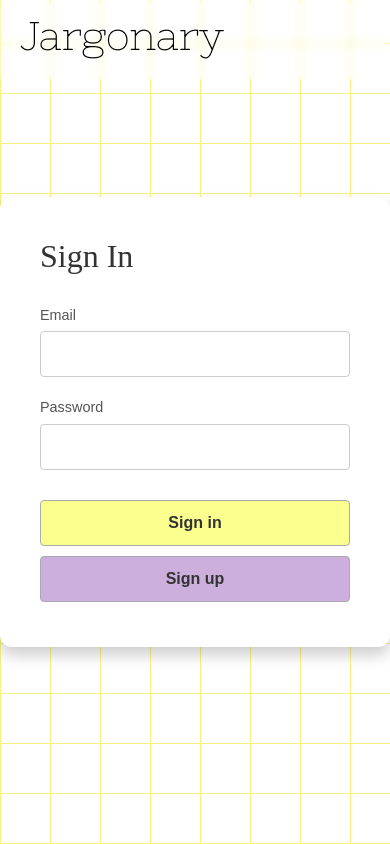
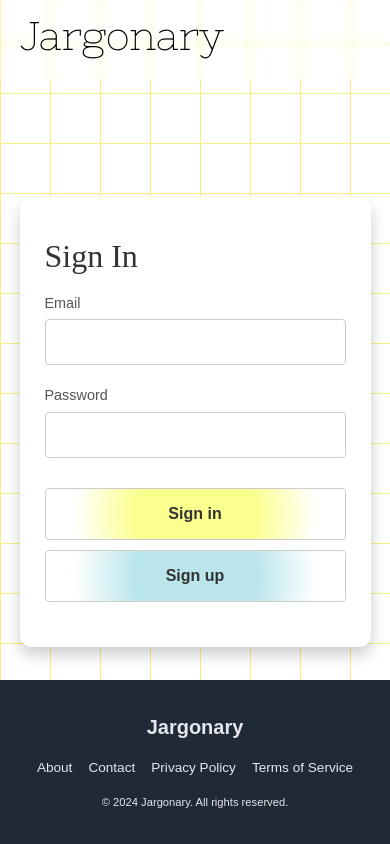
Before and after one commit to crystal1229d/jargonary, a Next.js app: page /signin in a window 390 px wide. Built offline with nearby package versions, Linux system fonts and the light colour scheme.

Commit message:
Style: SignIn 페이지 및 Footer 스타일링

```diff
--- a/src/app/category/page.tsx
+++ b/src/app/category/page.tsx
@@ -1,10 +1,11 @@
+import Image from 'next/image'
+import Link from 'next/link'
 import { fetchCategories } from '@/services/category'
 import { Category } from '@/types'
 
 import Search from '@/components/category/Search'
 import Control from '@/components/category/Control'
 import CategoryItem from '@/components/category/CategoryItem'
-
 import styles from './page.module.css'
 
 interface Props {
@@ -23,11 +24,40 @@ export default async function CategoryPage({ searchParams }: Props) {
       <Search />
       <Control currentSort={sortBy} />
 
-      <ul className={styles['categories-list']}>
-        {categories.map((category: Category) => (
-          <CategoryItem key={category.id} category={category} />
-        ))}
-      </ul>
+      {categories.length === 0 ? (
+        <div className={styles['empty-page']}>
+          <Image
+            src={`/assets/images/category_white.png`}
+            alt="category"
+            width="222"
+            height="156"
+            priority={true}
+          />
+          <p>No categories found</p>
+          <br />
+          <br />
+          <br />
+          <br />
+          <br />
+          <br />
+          <br />
+          <br />
+          <br />
+          <br />
+          <br />
+          <br />
+
+          <Link href="/category/new">
+            <button className={styles.button}>Create</button>
+          </Link>
+        </div>
+      ) : (
+        <ul className={styles['categories-list']}>
+          {categories.map((category: Category) => (
+            <CategoryItem key={category.id} category={category} />
+          ))}
+        </ul>
+      )}
     </main>
   )
 }
--- a/src/app/layout.module.css
+++ b/src/app/layout.module.css
@@ -1,6 +1,6 @@
 .content {
   width: 1200px;
-  margin: 100px auto 100px auto;
+  margin: 100px auto 164px auto; /* Header와 Footer의 height 고려 */
 }
 
 @media (max-width: 1280px) {
--- a/src/app/signin/page.module.css
+++ b/src/app/signin/page.module.css
@@ -24,22 +24,6 @@
       transparent 50px
     );
   background-color: rgb(255, 255, 255);
-
-  /* background: repeating-linear-gradient(
-      0deg,
-      rgba(255, 255, 255, 0.1) 0px,
-      rgba(255, 255, 255, 0.1) 1px,
-      transparent 1px,
-      transparent 50px
-    ),
-    repeating-linear-gradient(
-      90deg,
-      rgba(255, 255, 255, 0.1) 0px,
-      rgba(255, 255, 255, 0.1) 1px,
-      transparent 1px,
-      transparent 50px
-    );
-  background-color: gray; */
 }
 
 .page {
@@ -96,7 +80,7 @@
 }
 
 .form button {
-  padding: 10px;
+  padding: 13px;
   font-size: 1rem;
   border: none;
   border-radius: 4px;
@@ -105,33 +89,56 @@
 }
 .form button:first-of-type {
   margin-top: 10px;
-  background-color: var(--yellow);
+  margin-bottom: 10px;
+
+  background: radial-gradient(
+    circle,
+    var(--yellow) 10%,
+    var(--yellow) 40%,
+    transparent 80%
+  );
   color: #333;
   font-weight: 700;
-  border: 1px solid #aaa;
-  margin-bottom: 10px;
+  border: 1px solid #ccc;
 }
 .form button:first-of-type:hover {
-  background-image: linear-gradient(90deg, var(--yellow), var(--yellow-shadow));
-  transform: scale(1.01);
+  background: radial-gradient(
+    circle,
+    var(--yellow-shadow) 6%,
+    var(--yellow) 40%,
+    transparent 80%
+  );
+  transform: scale(1.05);
 }
 .form button:last-of-type {
-  background-color: var(--purple);
+  margin-bottom: 10px;
+
+  background: radial-gradient(
+    circle,
+    var(--blue) 10%,
+    var(--blue) 40%,
+    transparent 80%
+  );
   color: #333;
   font-weight: 700;
-  border: 1px solid #aaa;
-  margin-bottom: 10px;
+  border: 1px solid #ccc;
 }
 .form button:last-of-type:hover {
-  background-image: linear-gradient(90deg, var(--purple), var(--purple-shadow));
-  transform: scale(1.01);
+  background: radial-gradient(
+    circle,
+    var(--blue-shadow) 6%,
+    var(--blue) 40%,
+    transparent 80%
+  );
+  transform: scale(1.05);
 }
 
 /* @media (max-width: 1280px) { } */
 
 @media (max-width: 844px) {
-  .categories-list {
-    grid-template-columns: 222px 222px;
-    justify-content: center;
+  .page {
+    width: 90%;
+    height: 450px;
+    padding: 35px 25px;
   }
 }
--- a/src/components/category/Control/index.tsx
+++ b/src/components/category/Control/index.tsx
@@ -1,10 +1,10 @@
 'use client'
 
+import { useState } from 'react'
 import { useRouter } from 'next/navigation'
-import { useState } from 'react'
+import Link from 'next/link'
+import Switch from '@/components/common/Switch'
 import styles from './Control.module.css'
-import Switch from '@/components/common/Switch'
-import Link from 'next/link'
 
 interface Props {
   currentSort: 'name' | 'recent'
--- a/src/components/layout/Footer/Footer.module.css
+++ b/src/components/layout/Footer/Footer.module.css
@@ -1,7 +1,11 @@
 .footer {
   width: 100%;
+  height: 164px;
   padding: 2rem 0;
-  margin-top: auto;
+  margin-top: 0;
+
+  position: fixed;
+  bottom: 0;
 
   background-color: #1f2937;
   color: #e5e7eb;
```
Also changed, not shown: src/app/category/page.module.css (+23 -0 lines).
